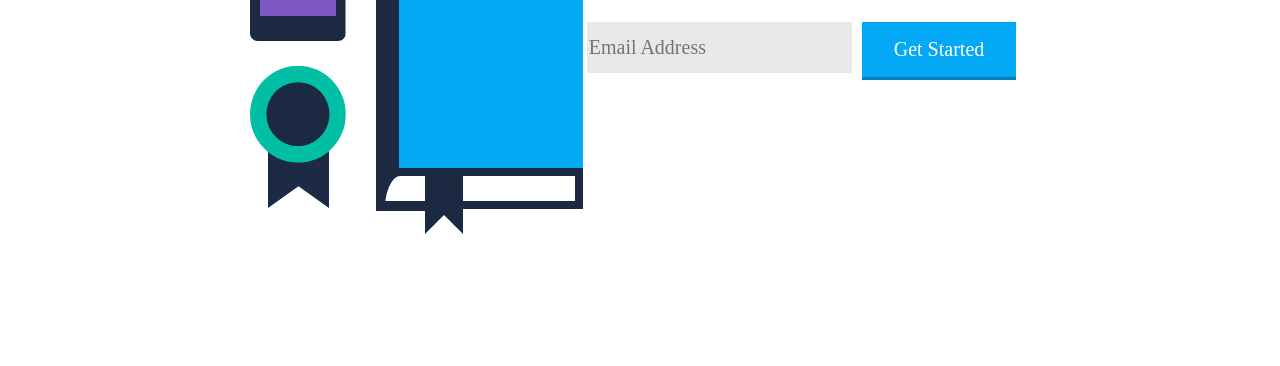
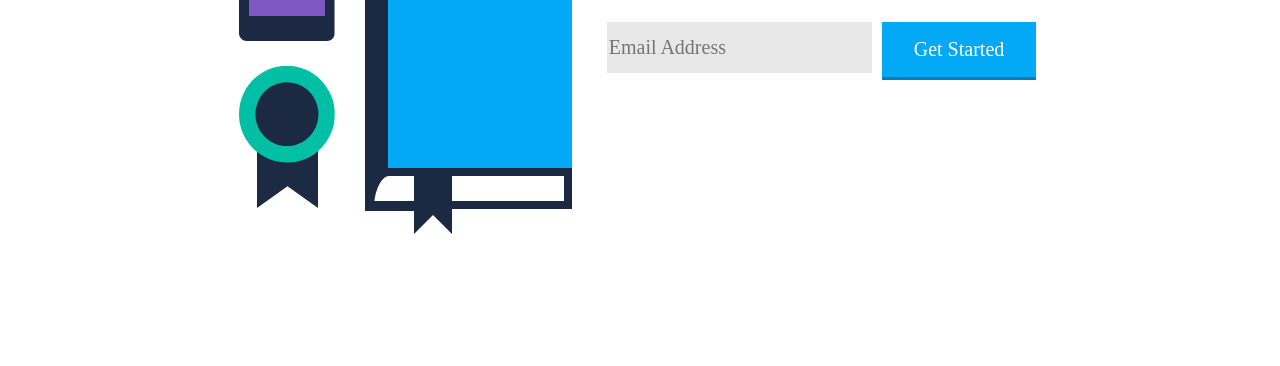
Before and after one commit to designatucsd/summer, a website: page index.html in a window 1280 px wide. Shown: the part 332-698 px from the top of the page. Drawn offline with nearby package versions, Linux system fonts and the light colour scheme.

Commit message:
spacing issue

```diff
--- a/main.css
+++ b/main.css
@@ -153,7 +153,7 @@ input[type=button], input[type=submit], input[type=reset] {
   flex-direction: row;
   justify-content: center;
   margin-top: 25px;
-  margin-left: -40px;
+  /* margin-left: -40px; */
 }
 
 
```
